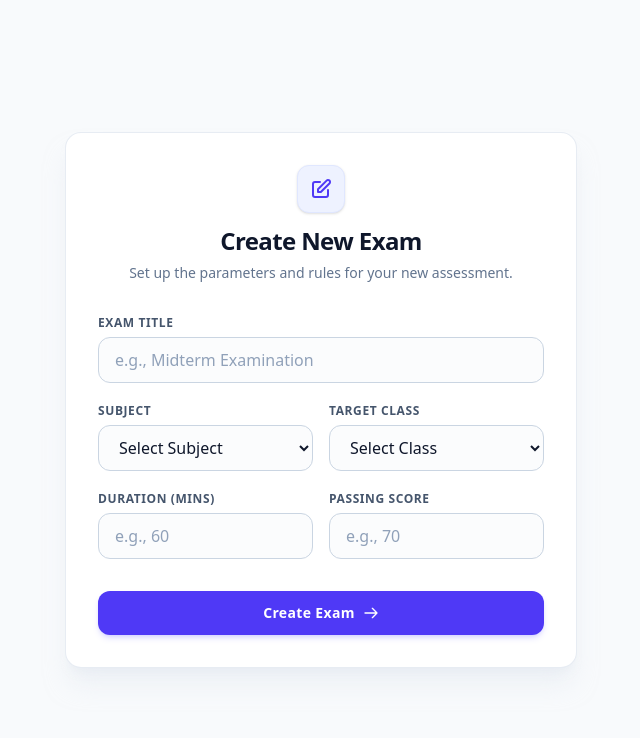
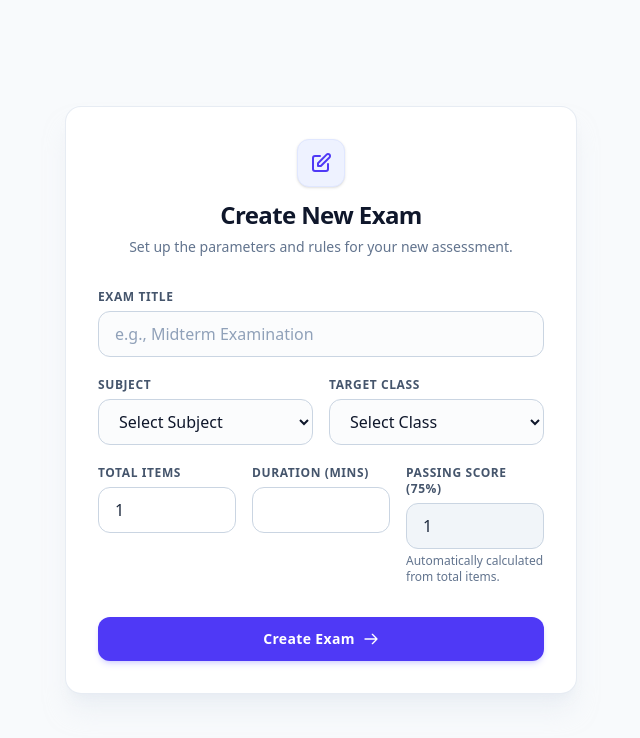
Before and after one commit to iYWice/Scoreforge_AI, a Laravel app: page /teacher/exams/create in a window 1280 px wide. Shown: the top 738 px of the page, without its empty margins (319-959 px from the left). Run offline with Laravel 12, Linux system fonts and the light colour scheme; a user stored in the database is signed in; data comes from the database, SQL or seed files in the repository; data that the repository does not hold is empty.

Commit message:
Enhance exam management: refactor passing score validation and calculation; update create and edit views to automatically calculate passing score based on total items.

```diff
--- a/app/Http/Controllers/Teacher/ExamController.php
+++ b/app/Http/Controllers/Teacher/ExamController.php
@@ -59,13 +59,9 @@ $validated = $request->validate([
     'class_id' => ['required', 'exists:classes,id'],
     'total_items' => ['required', 'integer', 'min:1'],
     'duration' => ['required', 'integer', 'min:1'],
-    'passing_score' => [
-        'required',
-        'integer',
-        'min:0',
-        'lte:total_items',
-    ],
 ]);
+
+$validated['passing_score'] = (int) ceil($validated['total_items'] * 0.75);
 
 $subject = Subject::firstOrCreate([
     'name' => trim($validated['subject']),
@@ -148,13 +144,17 @@ $exam = Exam::create([
         if ($exam->created_by !== auth()->id()) {
             abort(403, 'You are not authorized to update this exam.');
         }
-        $request->validate([
-            'title' => 'required|string|max:255',
-            'subject_id' => 'required|exists:subjects,id',
-            'class_id' => 'required|exists:classes,id',
-            'duration' => 'required|integer|min:1',
-            'passing_score' => 'required|integer|min:1',
-        ]);
+$validated = $request->validate([
+    'title' => ['required', 'string', 'max:255'],
+    'subject_id' => ['required', 'exists:subjects,id'],
+    'class_id' => ['required', 'exists:classes,id'],
+    'total_items' => ['required', 'integer', 'min:1'],
+    'duration' => ['required', 'integer', 'min:1'],
+]);
+
+$validated['passing_score'] = (int) ceil($validated['total_items'] * 0.75);
+
+$exam->update($validated);
 
         $exam->update($request->only([
 
--- a/resources/views/teacher/exams/create.blade.php
+++ b/resources/views/teacher/exams/create.blade.php
@@ -13,7 +13,22 @@
 
     <script src="https://cdn.jsdelivr.net/npm/@tailwindcss/browser@4"></script>
 </head>
+<script>
+document.addEventListener('DOMContentLoaded', function () {
+    const totalItems = document.getElementById('total_items');
+    const passingScore = document.getElementById('passing_score');
 
+    if (!totalItems || !passingScore) return;
+
+    function updatePassingScore() {
+        const items = parseInt(totalItems.value, 10) || 0;
+        passingScore.value = items > 0 ? Math.ceil(items * 0.75) : '';
+    }
+
+    totalItems.addEventListener('input', updatePassingScore);
+    updatePassingScore();
+});
+</script>
 <body class="bg-slate-50 dark:bg-slate-900 font-sans antialiased text-slate-800 dark:text-slate-100 flex items-center justify-center min-h-screen p-4 sm:p-6">
 
     <div class="w-full sm:max-w-lg bg-white dark:bg-slate-800 p-8 rounded-2xl shadow-xl shadow-slate-200/50 dark:shadow-none border border-slate-200/80 dark:border-slate-700/80 transition-all duration-300">
@@ -83,30 +98,59 @@
                 </div>
             </div>
 
-            {{-- DURATION & PASSING SCORE GRID --}}
-            <div class="grid grid-cols-1 sm:grid-cols-2 gap-4">
-                {{-- DURATION --}}
+            {{-- TOTAL ITEMS, DURATION & AUTOMATIC PASSING SCORE --}}
+<div class="grid grid-cols-1 gap-4 sm:grid-cols-3">
     <div>
-                    <label class="block text-xs font-semibold uppercase tracking-wider text-slate-600 dark:text-slate-300 mb-1.5">Duration (mins)</label>
+        <label for="total_items"
+               class="mb-1.5 block text-xs font-semibold uppercase tracking-wider text-slate-600">
+            Total Items
+        </label>
         <input
             type="number"
+            id="total_items"
+            name="total_items"
+            min="1"
+            value="{{ old('total_items', 1) }}"
+            required
+            class="w-full rounded-xl border border-slate-300 px-4 py-2.5">
+        @error('total_items')
+            <p class="mt-1 text-xs text-rose-600">{{ $message }}</p>
+        @enderror
+    </div>
+
+    <div>
+        <label for="duration"
+               class="mb-1.5 block text-xs font-semibold uppercase tracking-wider text-slate-600">
+            Duration (mins)
+        </label>
+        <input
+            type="number"
+            id="duration"
             name="duration"
             min="1"
+            value="{{ old('duration') }}"
             required
-                        placeholder="e.g., 60"
-                        class="w-full px-4 py-2.5 border border-slate-300 dark:border-slate-700 rounded-xl bg-slate-50/50 dark:bg-slate-900/60 text-slate-900 dark:text-slate-100 placeholder-slate-400 dark:placeholder-slate-500 focus:bg-white dark:focus:bg-slate-900 focus:ring-2 focus:ring-indigo-500/30 focus:border-indigo-600 dark:focus:border-indigo-500 outline-none transition-all duration-200 ease-[cubic-bezier(0.34,1.56,0.64,1)] hover:border-slate-400 hover:scale-[1.01] focus:scale-[1.01]">
+            class="w-full rounded-xl border border-slate-300 px-4 py-2.5">
+        @error('duration')
+            <p class="mt-1 text-xs text-rose-600">{{ $message }}</p>
+        @enderror
     </div>
 
-                {{-- PASSING SCORE --}}
     <div>
-                    <label class="block text-xs font-semibold uppercase tracking-wider text-slate-600 dark:text-slate-300 mb-1.5">Passing Score</label>
+        <label for="passing_score"
+               class="mb-1.5 block text-xs font-semibold uppercase tracking-wider text-slate-600">
+            Passing Score (75%)
+        </label>
         <input
             type="number"
+            id="passing_score"
             name="passing_score"
-                        min="0"
-                        required
-                        placeholder="e.g., 70"
-                        class="w-full px-4 py-2.5 border border-slate-300 dark:border-slate-700 rounded-xl bg-slate-50/50 dark:bg-slate-900/60 text-slate-900 dark:text-slate-100 placeholder-slate-400 dark:placeholder-slate-500 focus:bg-white dark:focus:bg-slate-900 focus:ring-2 focus:ring-indigo-500/30 focus:border-indigo-600 dark:focus:border-indigo-500 outline-none transition-all duration-200 ease-[cubic-bezier(0.34,1.56,0.64,1)] hover:border-slate-400 hover:scale-[1.01] focus:scale-[1.01]">
+            value="{{ old('passing_score', 1) }}"
+            readonly
+            class="w-full rounded-xl border border-slate-300 bg-slate-100 px-4 py-2.5">
+        <p class="mt-1 text-xs text-slate-500">
+            Automatically calculated from total items.
+        </p>
     </div>
 </div>
 
```
Also changed, not shown: resources/views/teacher/exams/edit.blade.php (+47 -17 lines). Lines whose indentation alone changed are shown as unchanged.
